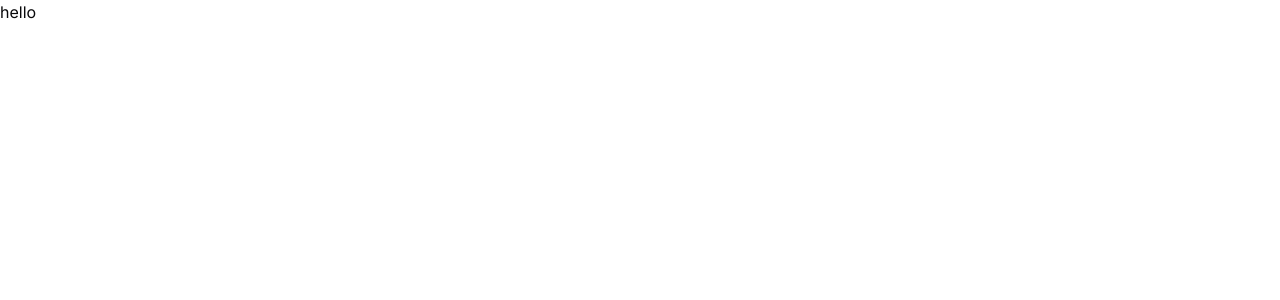
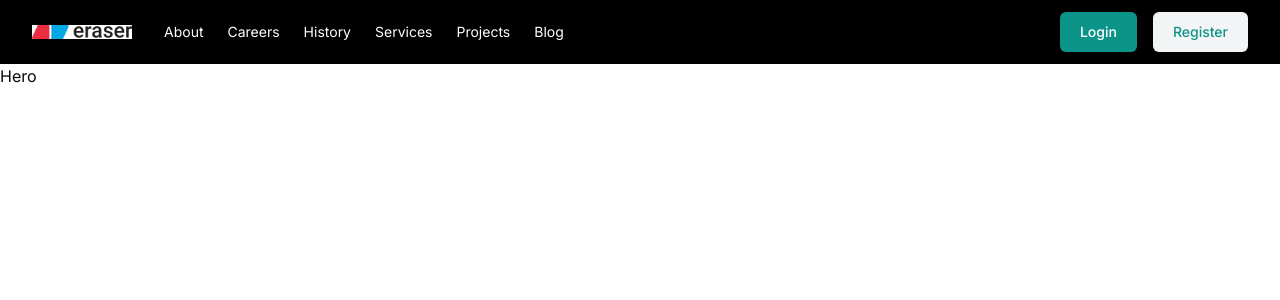
Before and after one commit to Avnish5/DiagroDazzle, a Next.js app: page / in a window 1280 px wide. Shown: the top 300 px of the page. Built offline with nearby package versions, Linux system fonts and the light colour scheme.

Commit message:
implement the header for our webapp

```diff
--- /dev/null
+++ b/app/_components/Header.tsx
@@ -0,0 +1,118 @@
+import Image from "next/image";
+import React from "react";
+
+function header() {
+  return (
+    <div>
+      <header className="bg-black">
+        <div className="mx-auto flex h-16 max-w-screen-xl items-center gap-8 px-4 sm:px-6 lg:px-8">
+          <Image src="/logo.png" alt={"logo"} height={100} width={100} />
+
+          <div className="flex flex-1 items-center justify-end md:justify-between">
+            <nav aria-label="Global" className="hidden md:block">
+              <ul className="flex items-center gap-6 text-sm">
+                <li>
+                  <a
+                    className="text-white transition hover:text-white/75"
+                    href="#"
+                  >
+                    {" "}
+                    About{" "}
+                  </a>
+                </li>
+
+                <li>
+                  <a
+                    className="text-white transition hover:text-white/75"
+                    href="#"
+                  >
+                    {" "}
+                    Careers{" "}
+                  </a>
+                </li>
+
+                <li>
+                  <a
+                    className="text-white transition hover:text-white/75"
+                    href="#"
+                  >
+                    {" "}
+                    History{" "}
+                  </a>
+                </li>
+
+                <li>
+                  <a
+                    className="text-white transition hover:text-white/75"
+                    href="#"
+                  >
+                    {" "}
+                    Services{" "}
+                  </a>
+                </li>
+
+                <li>
+                  <a
+                    className="text-white transition hover:text-white/75"
+                    href="#"
+                  >
+                    {" "}
+                    Projects{" "}
+                  </a>
+                </li>
+
+                <li>
+                  <a
+                    className="text-white transition hover:text-white/75"
+                    href="#"
+                  >
+                    {" "}
+                    Blog{" "}
+                  </a>
+                </li>
+              </ul>
+            </nav>
+
+            <div className="flex items-center gap-4">
+              <div className="sm:flex sm:gap-4">
+                <a
+                  className="block rounded-md bg-teal-600 px-5 py-2.5 text-sm font-medium text-white transition hover:bg-teal-700"
+                  href="#"
+                >
+                  Login
+                </a>
+
+                <a
+                  className="hidden rounded-md bg-gray-100 px-5 py-2.5 text-sm font-medium text-teal-600 transition hover:text-teal-600/75 sm:block"
+                  href="#"
+                >
+                  Register
+                </a>
+              </div>
+
+              <button className="block rounded bg-gray-100 p-2.5 text-gray-600 transition hover:text-gray-600/75 md:hidden">
+                <span className="sr-only">Toggle menu</span>
+                <svg
+                  xmlns="http://www.w3.org/2000/svg"
+                  className="h-5 w-5"
+                  fill="none"
+                  viewBox="0 0 24 24"
+                  stroke="currentColor"
+                  strokeWidth="2"
+                >
+                  <path
+                    strokeLinecap="round"
+                    strokeLinejoin="round"
+                    d="M4 6h16M4 12h16M4 18h16"
+                  />
+                </svg>
+              </button>
+            </div>
+          </div>
+        </div>
+      </header>
+    </div>
+  );
+}
+
+export default header;
--- /dev/null
+++ b/app/_components/Hero.tsx
@@ -0,0 +1,7 @@
+import React from "react";
+
+function Hero() {
+  return <div>Hero</div>;
+}
+
+export default Hero;
--- a/app/page.tsx
+++ b/app/page.tsx
@@ -1,9 +1,12 @@
 import Image from "next/image";
+import Hero from "./_components/Hero";
+import Header from "./_components/Header";
 
 export default function Home() {
   return (
     <div>
-      <h1>hello</h1>
+      <Header />
+      <Hero />
     </div>
   );
 }
```
Also changed, not shown: public/logo.png (added).
